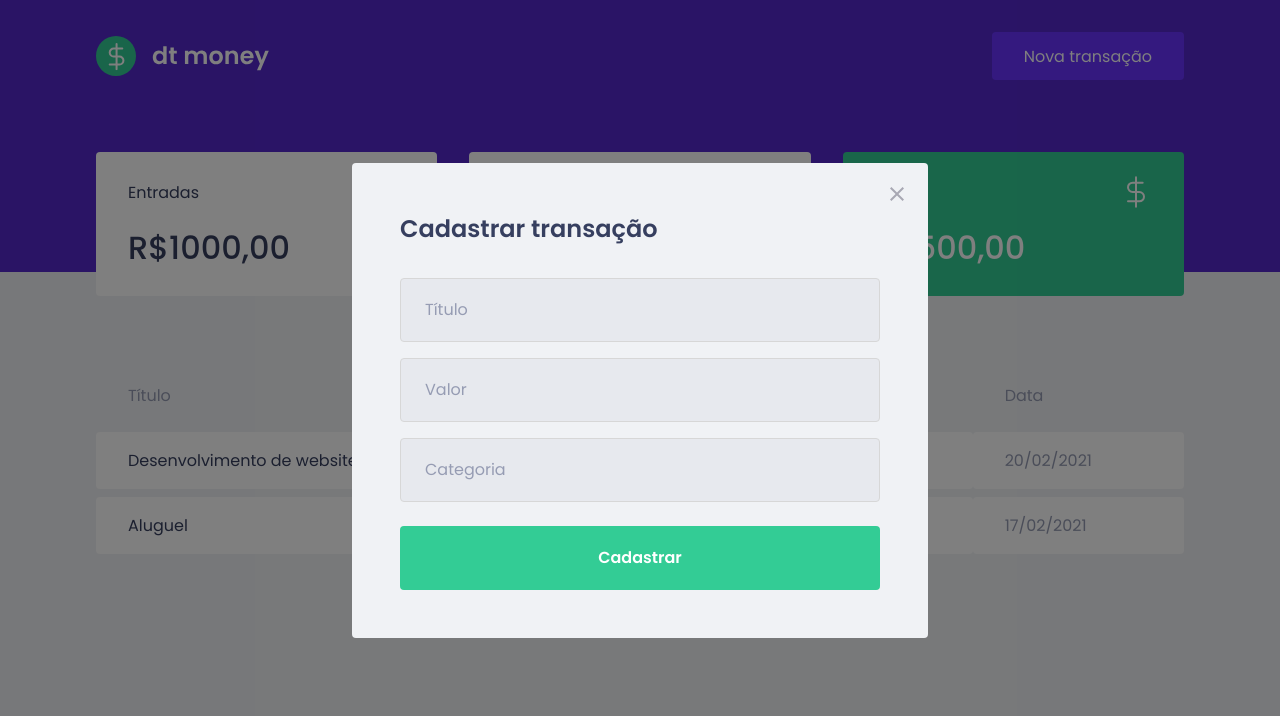
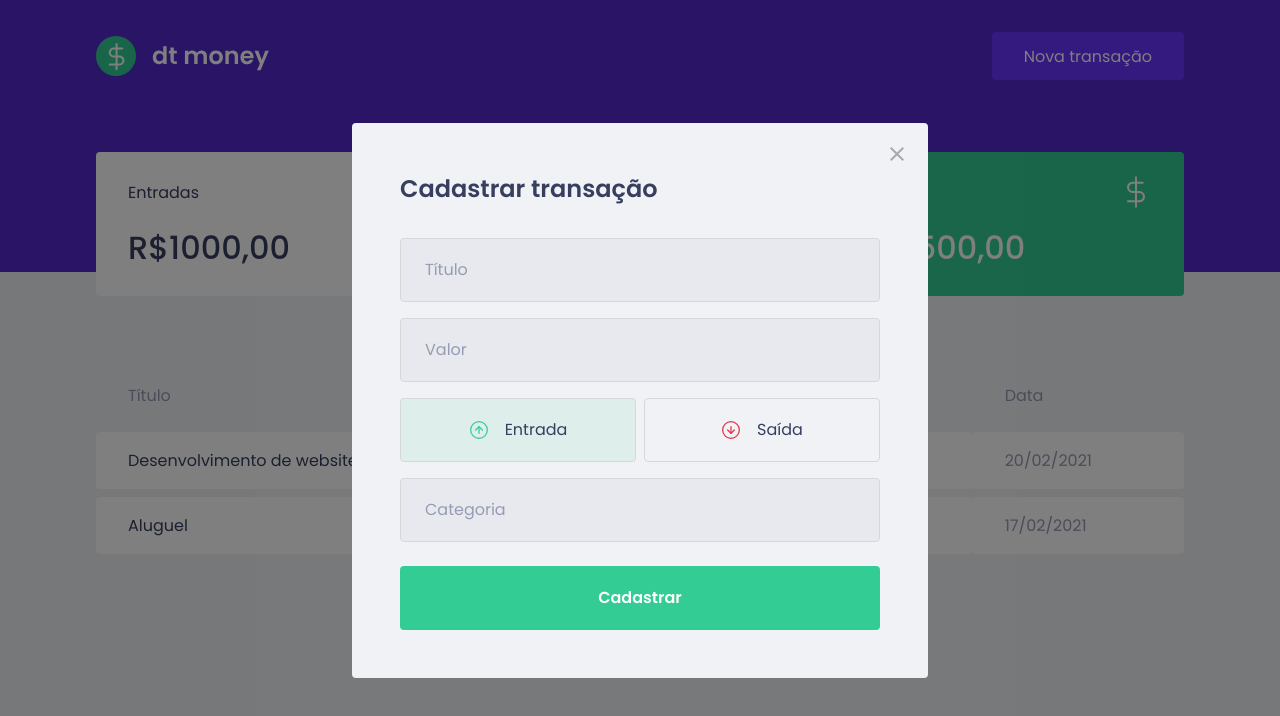
Before and after one commit to andremarinhodev/dtmoney, a React (Create React App) app: page / in a window 1280 px wide. Both pictures are taken after a click on the button "Nova transação". Shown: the top 716 px of the page. Built offline with nearby package versions, Linux system fonts and the light colour scheme; no server answers; what miragejs would draw is missing.

Commit message:
add style to the buttons

```diff
--- a/package.json
+++ b/package.json
@@ -5,6 +5,7 @@
   "dependencies": {
     "axios": "^1.7.4",
     "miragejs": "^0.2.0-alpha.3",
+    "polished": "^4.3.1",
     "react": "^18.3.1",
     "react-dom": "^18.3.1",
     "react-modal": "^3.16.1",
--- a/src/components/NewTransactionModal/index.tsx
+++ b/src/components/NewTransactionModal/index.tsx
@@ -1,6 +1,10 @@
 import Modal from 'react-modal';
-import closeImg from '../../assets/close.svg'
-import { Container } from './styles';
+import incomeImg from'../../assets/income.svg';
+import outcomeImg from'../../assets/outcome.svg';
+import closeImg from '../../assets/close.svg';
+
+import { Container, TransactionTypeContainer, RadioBox } from './styles';
+import { useState } from 'react';
 
 interface NewTransactionModalProps {
   isOpen: boolean;
@@ -8,6 +12,12 @@
 }
 
 export function NewTransactionModal({ isOpen, onRequestClose }: NewTransactionModalProps) {
+  const [type, setType] = useState('deposit');
+
+  function handleCreateNewTransaction() {
+
+  }
+
   return (
     <Modal
     isOpen={isOpen}
@@ -22,7 +32,7 @@
         <img src={closeImg} alt="Fechar modal" />
       </button>
 
-      <Container>
+      <Container onSubmit={handleCreateNewTransaction}>
         <h2>Cadastrar transação</h2>
 
         <input
@@ -33,6 +43,29 @@
           type="number"
           placeholder="Valor"
         />
+
+        <TransactionTypeContainer>
+          <RadioBox
+            type="button"
+            onClick={() => { setType('deposit'); }}
+            isActive={type === 'deposit'}
+            activeColor="green"
+          >
+            <img src={incomeImg} alt="Entrada" />
+            <span>Entrada</span>
+          </RadioBox>
+
+          <RadioBox
+            type="button"
+            onClick={() => { setType('withdraw'); }}
+            isActive={type === 'withdraw'}
+            activeColor="red"
+
+          >
+            <img src={outcomeImg} alt="Saída" />
+            <span>Saída</span>
+          </RadioBox>
+        </TransactionTypeContainer>
 
         <input
           placeholder="Categoria"
--- a/src/components/NewTransactionModal/styles.ts
+++ b/src/components/NewTransactionModal/styles.ts
@@ -1,4 +1,5 @@
 import styled from "styled-components";
+import { darken, transparentize } from 'polished';
 
 export const Container = styled.form`
   h2 {
@@ -48,3 +49,53 @@
   }
 
 `;
+
+export const TransactionTypeContainer = styled.div`
+  margin: 1rem 0;
+  display: grid;
+  grid-template-columns: 1fr 1fr;
+  gap: 0.5rem;
+`;
+
+interface RadioBoxProps {
+  isActive: boolean;
+  activeColor: 'green' | 'red';
+}
+
+const colors = {
+  green: '#33cc95',
+  red: '#e52e4d'
+}
+
+export const RadioBox = styled.button<RadioBoxProps>`
+  height: 4rem;
+  border: 1px solid #d7d7d7;
+  border-radius: 0.25rem;
+
+  background: ${(props) => props.isActive
+    ? transparentize(0.9, colors[props.activeColor])
+    : 'transparent'
+  };
+
+  display: flex;
+  align-items: center;
+  justify-content: center;
+
+  transition: border-color 0.2s;
+
+  &:hover {
+    border-color: ${darken(0.1, '#d7d7d7')};
+  }
+
+  img {
+    width: 20px;
+    height: 20px;
+  }
+
+  span {
+    display: inline-block;
+    margin-left: 1rem;
+    font-size: 1rem;
+    color: var(--text-title);
+  }
+`;
```
Also changed, not shown: 1 other file (tests, documents, lock files or other folders).
